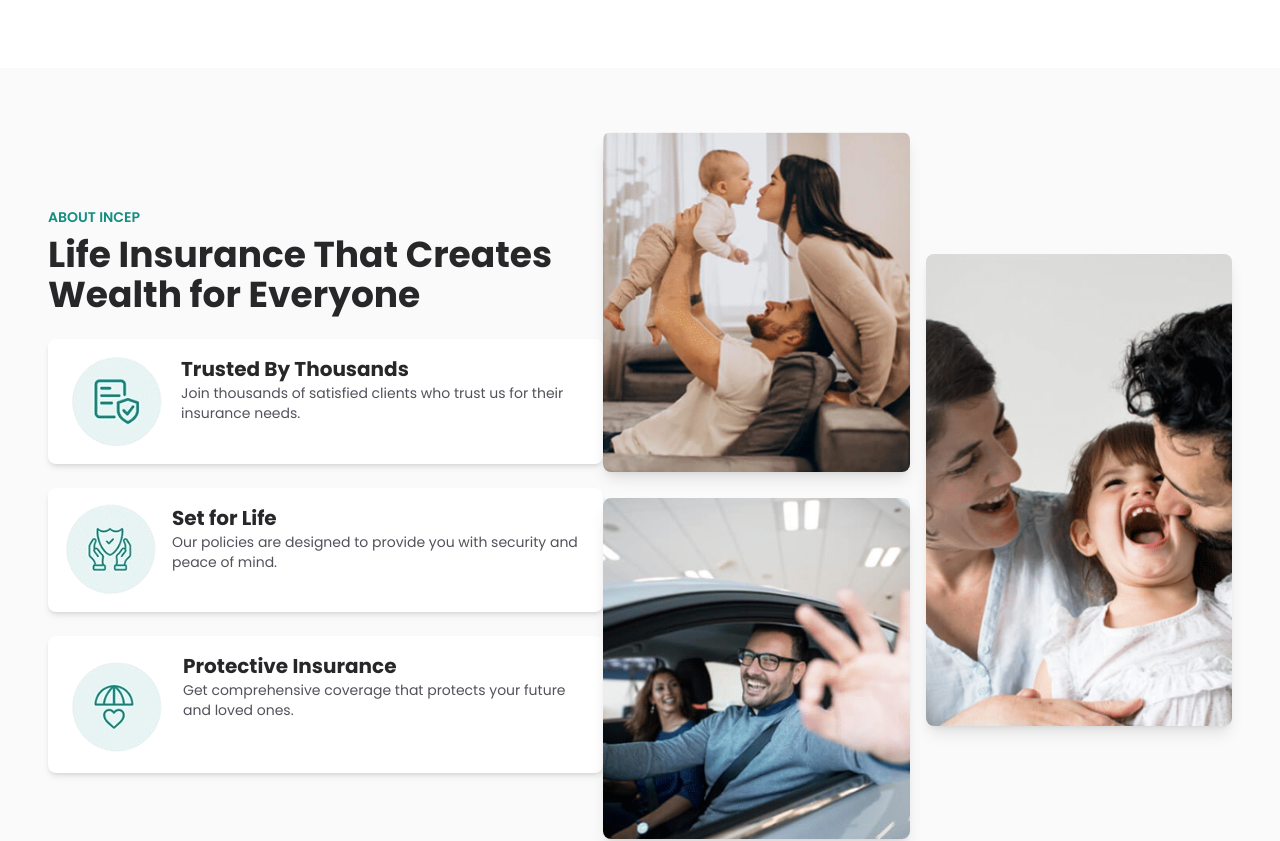
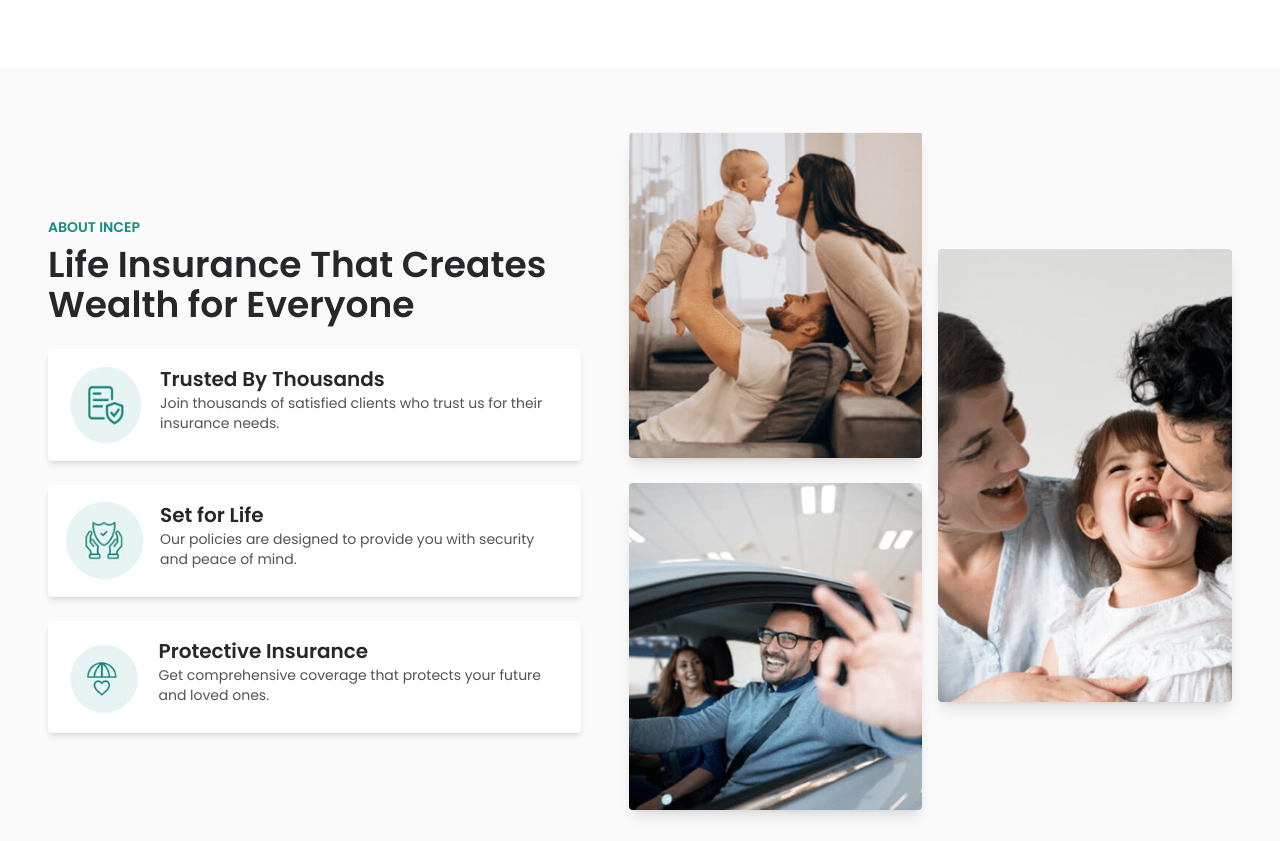
Before and after one commit to yeruvasaijahnavi/insurance_website, an Angular app: page / in a window 1280 px wide. Shown: the part 1380-2221 px from the top of the page. Built offline with nearby package versions, Linux system fonts and the light colour scheme.

Commit message:
Fix major layout of about incep

```diff
--- a/src/app/aboutincep/aboutincep.component.html
+++ b/src/app/aboutincep/aboutincep.component.html
@@ -6,19 +6,19 @@
 			<h6 class="text-sm font-semibold text-accent mb-2 uppercase">
 				About Incep
 			</h6>
-			<h2 class="text-3xl md:text-4xl font-bold text-zinc-800 mb-6">
+			<h2 class="text-3xl md:text-4xl font-semibold text-zinc-800 mb-6">
 				Life Insurance That Creates Wealth for Everyone
 			</h2>
 
 			<div class="space-y-6">
-				<div class="flex bg-white p-4 rounded-lg shadow-md">
+				<div class="flex bg-white p-4 rounded shadow-md">
 					<img
 						src="/assets/images/icons/trust_icon.png"
 						alt="Trusted By Thousands Icon"
-						class="mr-4"
+						class="mr-4 h-20 w-20"
 					/>
 					<div>
-						<h3 class="font-bold text-xl text-zinc-800">
+						<h3 class="font-semibold text-xl text-zinc-800">
 							Trusted By Thousands
 						</h3>
 						<p class="text-zinc-600">
@@ -28,14 +28,14 @@
 					</div>
 				</div>
 
-				<div class="flex bg-white p-4 rounded-lg shadow-md">
+				<div class="flex bg-white p-4 rounded shadow-md">
 					<img
 						src="/assets/images/icons/lifeset_icon.png"
 						alt="Set for Life Icon"
-						class="mr-4"
+						class="mr-4 h-20 w-20"
 					/>
 					<div>
-						<h3 class="font-bold text-xl text-zinc-800">
+						<h3 class="font-semibold text-xl text-zinc-800">
 							Set for Life
 						</h3>
 						<p class="text-zinc-600">
@@ -45,14 +45,14 @@
 					</div>
 				</div>
 
-				<div class="flex bg-white p-4 rounded-lg shadow-md">
+				<div class="flex bg-white p-4 rounded shadow-md">
 					<img
 						src="/assets/images/icons/protective_icon.png"
 						alt="Protective Insurance Icon"
-						class="mr-4"
+						class="mr-4 h-20 w-20"
 					/>
 					<div>
-						<h3 class="font-bold text-xl text-zinc-800">
+						<h3 class="font-semibold text-xl text-zinc-800">
 							Protective Insurance
 						</h3>
 						<p class="text-zinc-600">
@@ -64,26 +64,26 @@
 			</div>
 		</div>
 
-		<div class="grid grid-cols-2 grid-rows-6 gap-4">
+		<div class="ml-12 grid grid-cols-2 grid-rows-6 gap-4">
 			<div class="row-span-3">
 				<img
 					src="/assets/images/about1.png"
 					alt="Image 1"
-					class="rounded-lg shadow-lg"
+					class="rounded shadow-lg"
 				/>
 			</div>
 			<div class="row-span-3 col-start-1 row-start-4">
 				<img
 					src="/assets/images/about2.png"
 					alt="Image 2"
-					class="rounded-lg shadow-lg"
+					class="rounded shadow-lg"
 				/>
 			</div>
 			<div class="row-span-4 col-start-2 row-start-2">
 				<img
 					src="/assets/images/about3.png"
 					alt="Image 3"
-					class="rounded-lg shadow-lg"
+					class="rounded shadow-lg"
 				/>
 			</div>
 		</div>
```
